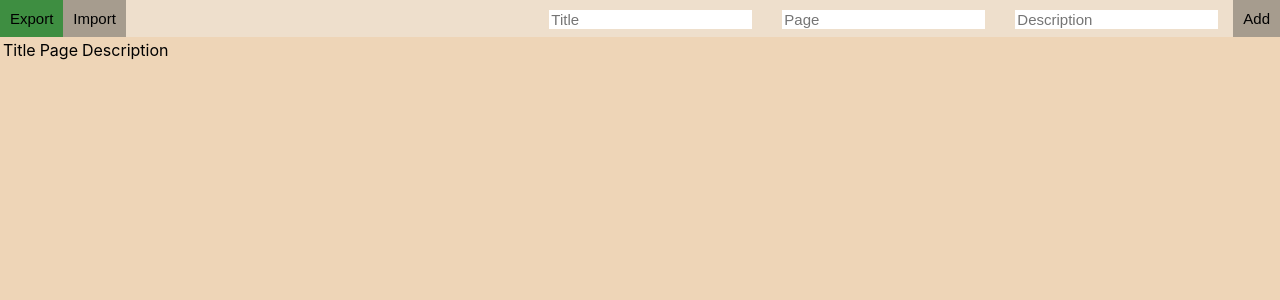
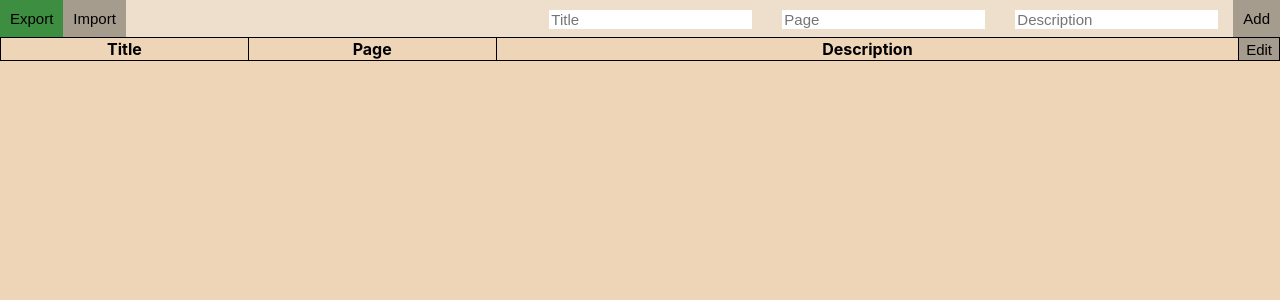
Before and after one commit to oddbullet/Library, a React (Create React App) app: page / in a window 1280 px wide. Shown: the top 300 px of the page. Built offline with nearby package versions, Linux system fonts and the light colour scheme.

Commit message:
a better display

```diff
--- a/src/components/Display/index.css
+++ b/src/components/Display/index.css
@@ -0,0 +1,34 @@
+table{
+    width: 100%;
+    border: 1px solid;
+    border-collapse: collapse;
+}
+
+.title, .page{
+    width: 20%;
+    border: 1px solid;
+}
+
+.des{
+    width: 60%;
+    border: 1px solid;
+}
+
+td{
+    border: 1px solid;
+}
+
+.editButton{
+    background-color: #a69c8e;
+    font-size: 15px;
+    border: none;
+}
+
+.editButton:hover{
+    cursor: pointer;
+    background-color: #3e8e41;
+}
+
+.editButton:active{
+    background-color: #5c8e60;
+}
--- a/src/components/Display/index.js
+++ b/src/components/Display/index.js
@@ -11,9 +11,10 @@ const Display = (props) => {
             <table>
                 <tbody>
                     <tr className='tableName'>
-                        <td className='title'>Title</td>
-                        <td className='page'>Page</td>
-                        <td className='des'>Description</td>
+                        <th className='title'>Title</th>
+                        <th className='page'>Page</th>
+                        <th className='des'>Description</th>
+                        <th className='editButton'><button className='editButton'>Edit</button></th>
                     </tr>
                     {strAscending.map((book, index) => (
                         <tr key={index} className = "diplayRow">
--- a/src/components/Topbar/index.css
+++ b/src/components/Topbar/index.css
@@ -2,10 +2,6 @@
     background-color: #eedfcc;
     height: 37px;
 }
-
-/* .rightButtons{
-    float: right;
-} */
 
 .exportButton{
     background-color: #a69c8e;
--- a/src/components/Topbar/index.js
+++ b/src/components/Topbar/index.js
@@ -9,6 +9,11 @@ const Topbar = () => {
     const [des, setDes] = useState("");
     const [id, setId] = useState(1);
     const [list, setList] = useState([]);
+
+    // let displayState = true;
+    // function handleEdit(state) {
+    //     displayState = state;
+    // }
 
     function handleRem(id) {
         let pos = 0;
@@ -73,7 +78,6 @@ const Topbar = () => {
                     <input className = 'inputBox' type = "text" placeholder='Description' value = {des} onChange={(text) => setDes(text.target.value)}/>
                     <input className = 'inputBox' type = "number" placeholder='Page' value = {page} onChange={(text) => setPage(text.target.value)}/>
                     <input className = 'inputBox' type = "text" placeholder='Title' value = {title} onChange={(text) => setTitle(text.target.value)}/>
-
                 </div>
             </div>
             <Display books={list} handleRem={handleRem}></Display>
```
